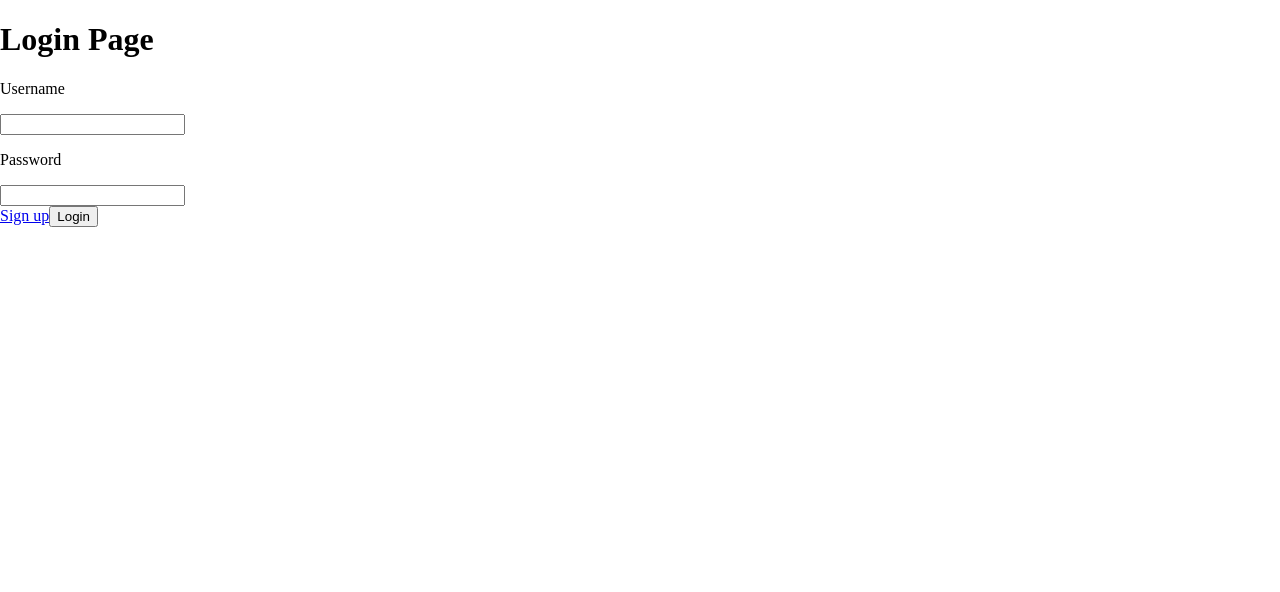
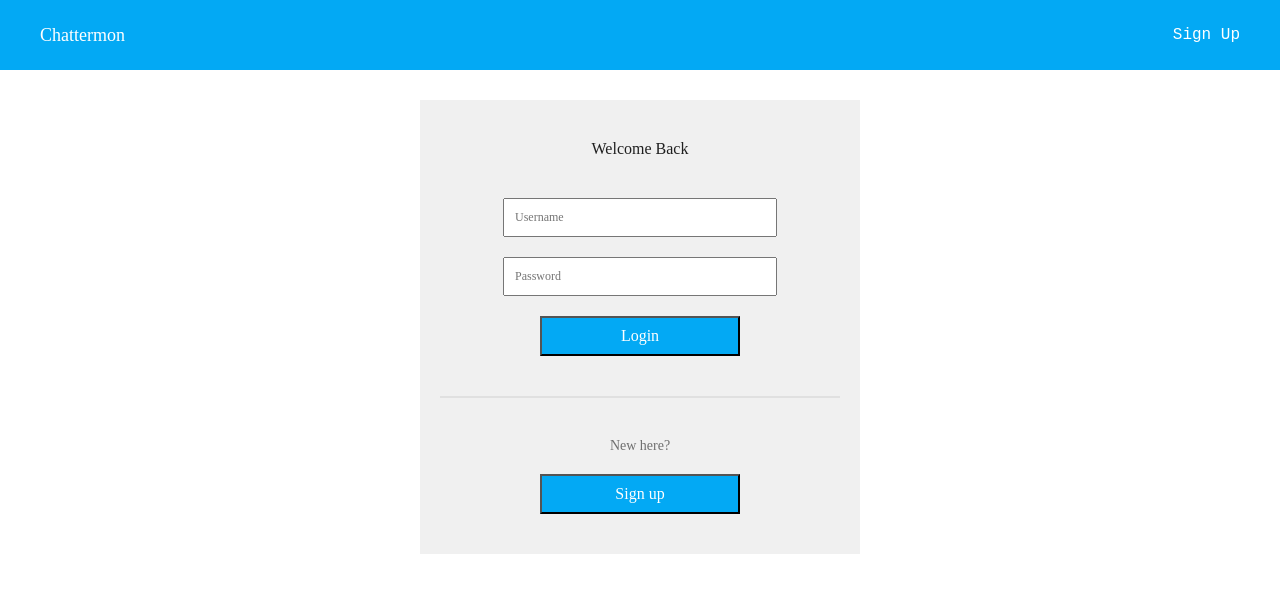
Before and after one commit to tcparker976/greenfield-project, a React app: page /login in a window 1280 px wide. Shown: the top 592 px of the page. Built offline with nearby package versions, Linux system fonts and the light colour scheme; the HTML template or start-up script is replaced by a standard one.

Commit message:
adds styles to login and signup

```diff
--- a/client/src/components/Login.jsx
+++ b/client/src/components/Login.jsx
@@ -1,6 +1,6 @@
 import React, { Component } from 'react';
 import { Link, Route, Redirect } from 'react-router-dom';
-
+import css from '../styles.css';
 import axios from 'axios';
 
 export default class Login extends Component {
@@ -73,19 +73,28 @@ export default class Login extends Component {
     else {
       return (
         <div>
-          <h1>Login Page</h1>
+          <div className={css.navBar}>
+            <div className={css.logo}>Chattermon</div>
+            <div className={css.navBarLinksContainer}>
+              <Link to={'/signup'} className={css.navBarLinkA}><div className={css.navBarLink}>Sign Up</div></Link>
+            </div>
+          </div>
 
-          <p>Username</p>
-          <input type="text" value={this.state.username}
-          onChange={this.handleUsernameChange}/>
-
-          <p>Password</p>
-          <input type="password" value={this.state.password}
-          onChange={this.handlePasswordChange}/>
-
-          <br/>
-          <Link to='/signup'><span>Sign up</span></Link>
-          <button onClick={this.handleSubimt}>Login</button>
+          <div className={css.contentSuperWrapper}>
+            <div className={css.welcomeControlPannel}>
+              <div className={css.welcomeMessage}>Welcome Back</div>
+              <div className={css.controlsContainer}>
+                <div className={css.joinGameContainer}>
+                  <input type="text" className={css.signInUpField} placeholder="Username" value={this.state.username} onChange={this.handleUsernameChange}></input>
+                  <input type="password" className={css.signInUpField} placeholder="Password" value={this.state.password} onChange={this.handlePasswordChange}></input>
+                  <button className={css.gameButton} onClick={this.handleSubimt}>Login</button>
+                </div>
+                <div className={css.seperator}></div>
+                <div className={css.altAuthText}>New here?</div>
+                <Link to='/signup' className={css.gameButtonLink}><button className={css.gameButton}>Sign up</button></Link>
+              </div>
+            </div>
+          </div>
         </div>
       )
     }
--- a/client/src/components/Signup.jsx
+++ b/client/src/components/Signup.jsx
@@ -1,6 +1,6 @@
 import React, { Component } from 'react';
 import { Link } from 'react-router-dom';
-
+import css from '../styles.css';
 import axios from 'axios';
 
 export default class Signup extends Component {
@@ -58,23 +58,32 @@ export default class Signup extends Component {
 
   render() {
     return (
+
+
       <div>
-        <h1>Signup Page</h1>
+        <div className={css.navBar}>
+          <div className={css.logo}>Chattermon</div>
+          <div className={css.navBarLinksContainer}>
+            <Link to={'/login'} className={css.navBarLinkA}><div className={css.navBarLink}>Log In</div></Link>
+          </div>
+        </div>
 
-        <p>Username</p>
-        <input type="text" value={this.state.username}
-        onChange={this.handleUsernameChange}/>
-
-        <p>Password</p>
-        <input type="password" value={this.state.password}
-        onChange={this.handlePasswordChange}/>
-
-        <p>Email</p>
-        <input type="text" value={this.state.email}
-        onChange={this.handleEmailChange}/>
-
-        <br/>
-        <button onClick={this.handleSubimt}>Signup</button>
+        <div className={css.contentSuperWrapper}>
+          <div className={css.welcomeControlPannel}>
+            <div className={css.welcomeMessage}>Sign Up</div>
+            <div className={css.controlsContainer}>
+              <div className={css.joinGameContainer}>
+                <input type="text" className={css.signInUpField} placeholder="Username" value={this.state.username} onChange={this.handleUsernameChange}></input>
+                <input type="password" className={css.signInUpField} placeholder="Password" value={this.state.password} onChange={this.handlePasswordChange}></input>
+                <input type="text" className={css.signInUpField} placeholder="Email" value={this.state.email} onChange={this.handleEmailChange}></input>
+                <button className={css.gameButton} onClick={this.handleSubimt}>Sign Up</button>
+              </div>
+              <div className={css.seperator}></div>
+              <div className={css.altAuthText}>Have an account?</div>
+              <Link to='/login' className={css.gameButtonLink}><button className={css.gameButton}>Log In</button></Link>
+            </div>
+          </div>
+        </div>
       </div>
     )
   }
--- a/client/src/components/Welcome.jsx
+++ b/client/src/components/Welcome.jsx
@@ -71,7 +71,7 @@ export default class Welcome extends Component {
           <div className={css.welcomeControlPannel}>
             <div className={css.welcomeMessage}>Welcome back James!</div>
             <div className={css.controlsContainer}>
-              <Link to={'game/' + this.state.newGameId} className={css.gameButtonLink}><button className={css.gameButton} onClick={this.handleNewGameClick}>New Game</button></Link>
+              <Link to={'game/' + this.state.newGameId} className={css.gameButtonLink}><button className={css.gameButton}>New Game</button></Link>
               <div className={css.seperator}></div>
               <div className={css.joinGameContainer}>
                 <input className={css.roomIdField} placeholder="Room ID" value={this.state.roomInput} onKeyDown={this.handleRoomInputReturn} onChange={this.handleRoomInputChange}></input>
--- a/client/src/styles.css
+++ b/client/src/styles.css
@@ -147,14 +147,13 @@ body {
 
 .welcomeControlPannel {
   width: 400px;
-  height: 300px;
   background-color: #f0f0f0;
   margin: 0 auto;
   padding: 40px 20px;
 }
 
 .welcomeMessage {
-  color: #000;
+  color: rgba(0, 0, 0, 0.87);
   font-family: 'Press Start 2P', cursive;
   font-size: 1rem;
   text-align: center;
@@ -201,3 +200,22 @@ body {
   padding: 10px;
   margin-bottom: 20px;
 }
+
+.signInUpField {
+  font-family: 'Press Start 2P', cursive;
+  font-size: 0.75rem;
+  margin: 0 auto;
+  /*height: 40px;*/
+  display: block;
+  width: 250px;
+  padding: 10px;
+  margin-bottom: 20px;
+}
+
+.altAuthText {
+  color: rgba(0, 0, 0, 0.54);
+  font-family: 'Press Start 2P', cursive;
+  font-size: 0.875rem;
+  text-align: center;
+  margin-bottom: 20px;
+}
```
